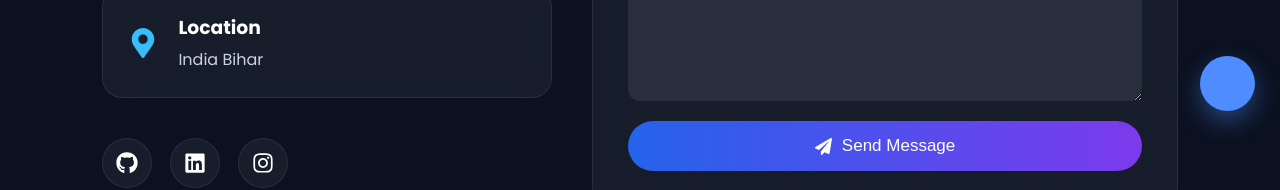
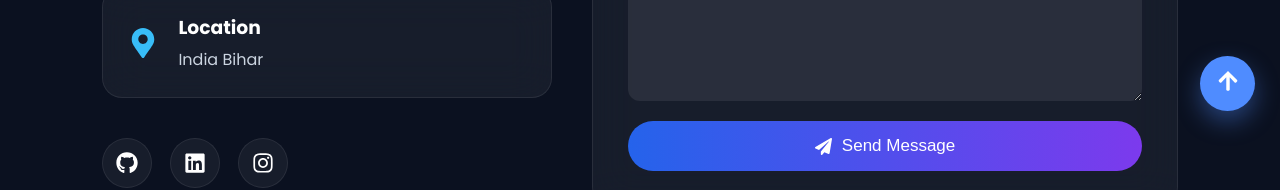
Before and after one commit to skyak191125/portfolio, a React (Vite) app: page /contact in a window 1280 px wide. Shown: the part 664-854 px from the top of the page. Built offline with nearby package versions, Linux system fonts and the light colour scheme.

Commit message:
Update portfolio

```diff
--- a/src/components/Footer.jsx
+++ b/src/components/Footer.jsx
@@ -82,7 +82,7 @@ function Footer() {
           })
         }
       >
-
+        <FaArrowUp />
       </button>
 
     </footer>
```
